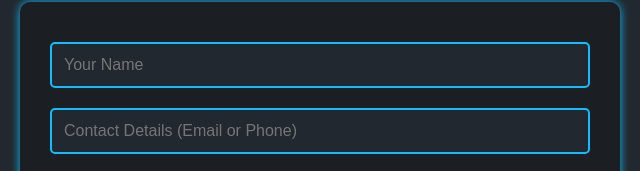
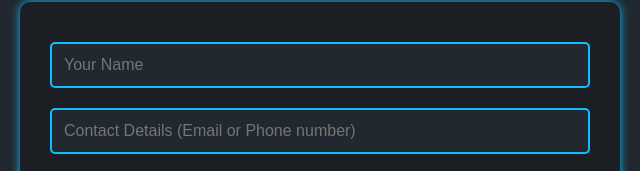
Before and after one commit to varun-patil-dev/portfolio-website, a plain HTML site: page index.html in a window 1280 px wide. Shown: the part 2598-2769 px from the top of the page, 320-960 px from the left. Drawn offline with Linux system fonts and the light colour scheme.

Commit message:
Update index.html

```diff
--- a/index.html
+++ b/index.html
@@ -379,7 +379,7 @@
       <h1><span style="color: #12bdff">Contact</span> Me!</h1>
       <form>
         <input type="text" placeholder="Your Name" required />
-        <input type="text" placeholder="Contact Details (Email or Phone)" required />
+        <input type="text" placeholder="Contact Details (Email or Phone number)" required />
         <textarea rows="5" placeholder="Your Message" required></textarea>
         <button type="submit">Send Message</button>
       </form>
```
